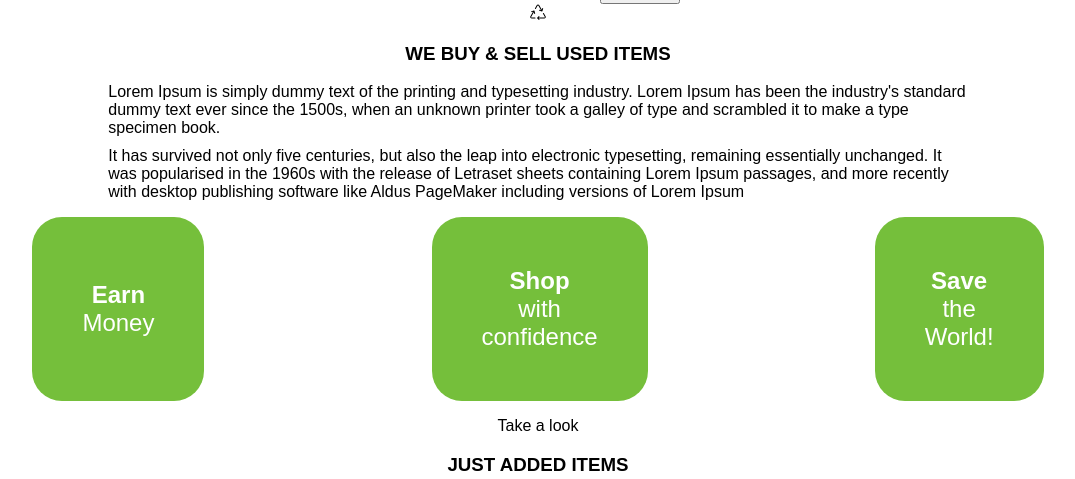
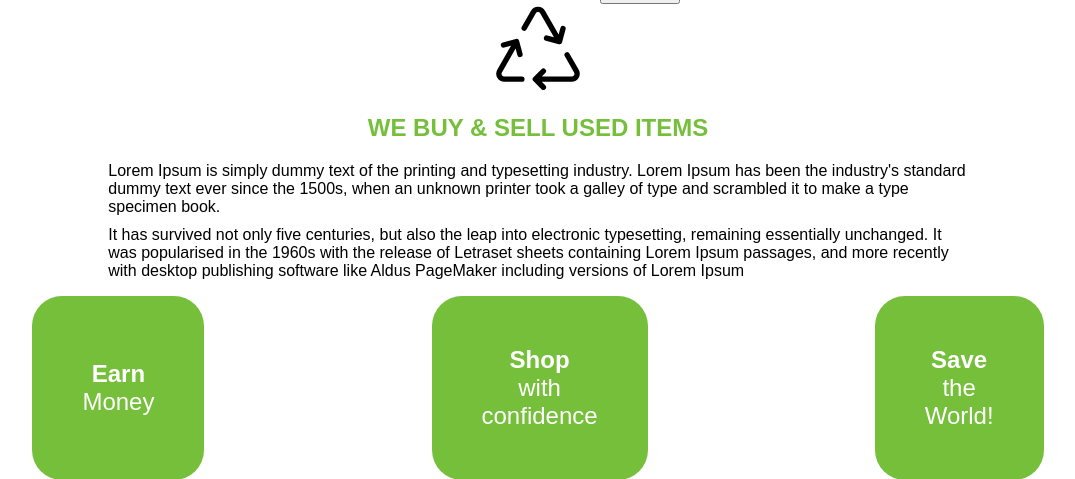
Before and after one commit to patelkvraj/StillShine, a PHP site: page / in a window 1280 px wide. Shown: the part 354-833 px from the top of the page, without its empty margins (102-1177 px from the left). Run offline with PHP 8.4, Linux system fonts and the light colour scheme.

Commit message:
index.html: Change the first <h3> to <h1>. Give a class (icon_index) to <img> (recycle icon). Add styling to both these elements.

```diff
--- a/index.html
+++ b/index.html
@@ -90,8 +90,8 @@
           </section>
           <!-- About -->
           <section class="section-about">
-            <img src="images/icons/recycle.svg">
-            <h3>WE BUY & SELL USED ITEMS</h3>
+            <img class="icon_index" src="images/icons/recycle.svg">
+            <h1>WE BUY & SELL USED ITEMS</h1>
             <p class="information">
               Lorem Ipsum is simply dummy text of the printing and typesetting
               industry. Lorem Ipsum has been the industry's standard dummy text ever
--- a/style.css
+++ b/style.css
@@ -105,6 +105,13 @@ label {
 /* ----- contact.html ----- */
 
 /* ----- Index.html ----- */
+.icon_index {
+    width: 10%;
+}
+h1 {
+    color: rgb(117, 191, 59);
+}
+
 .section-about {
     width: 85%;
     margin: 0px auto;
```
